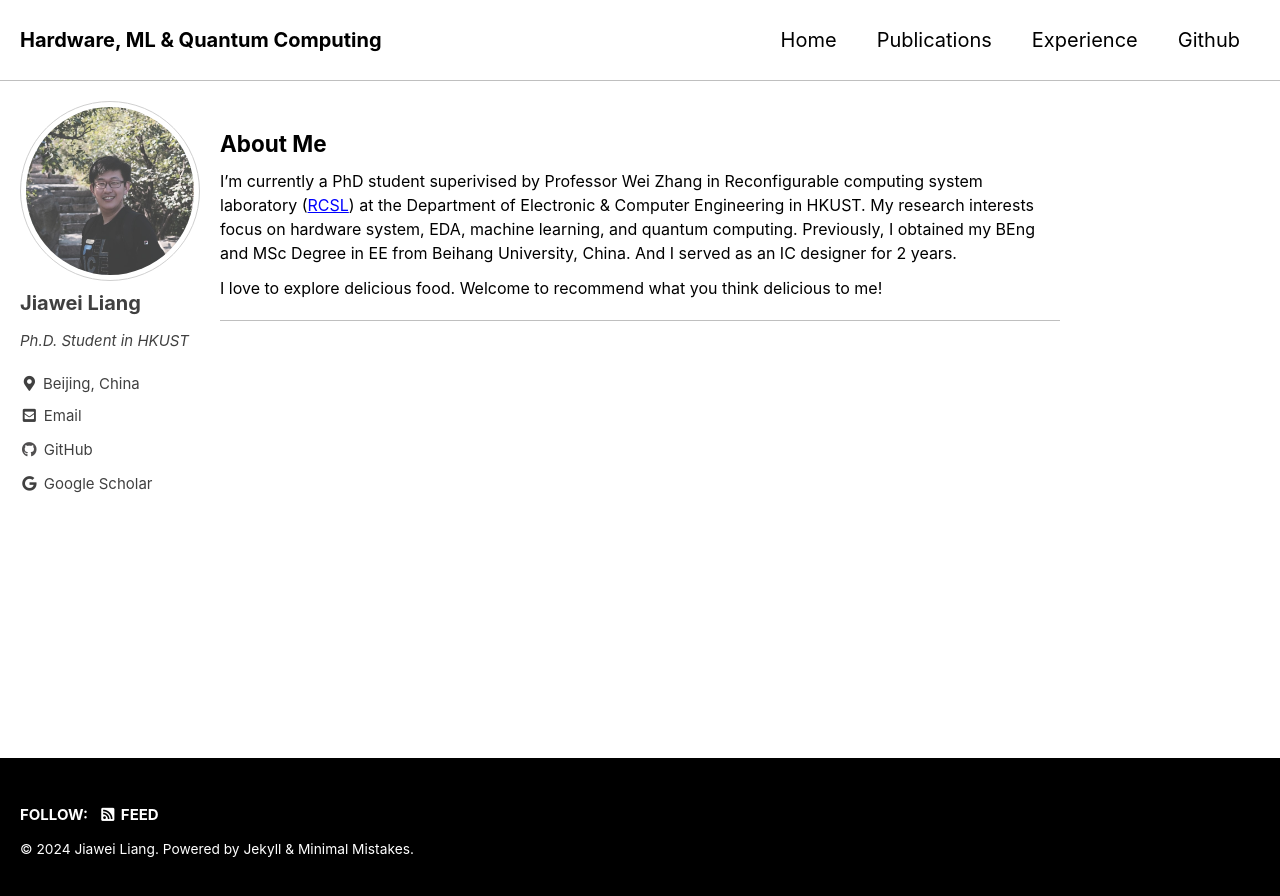
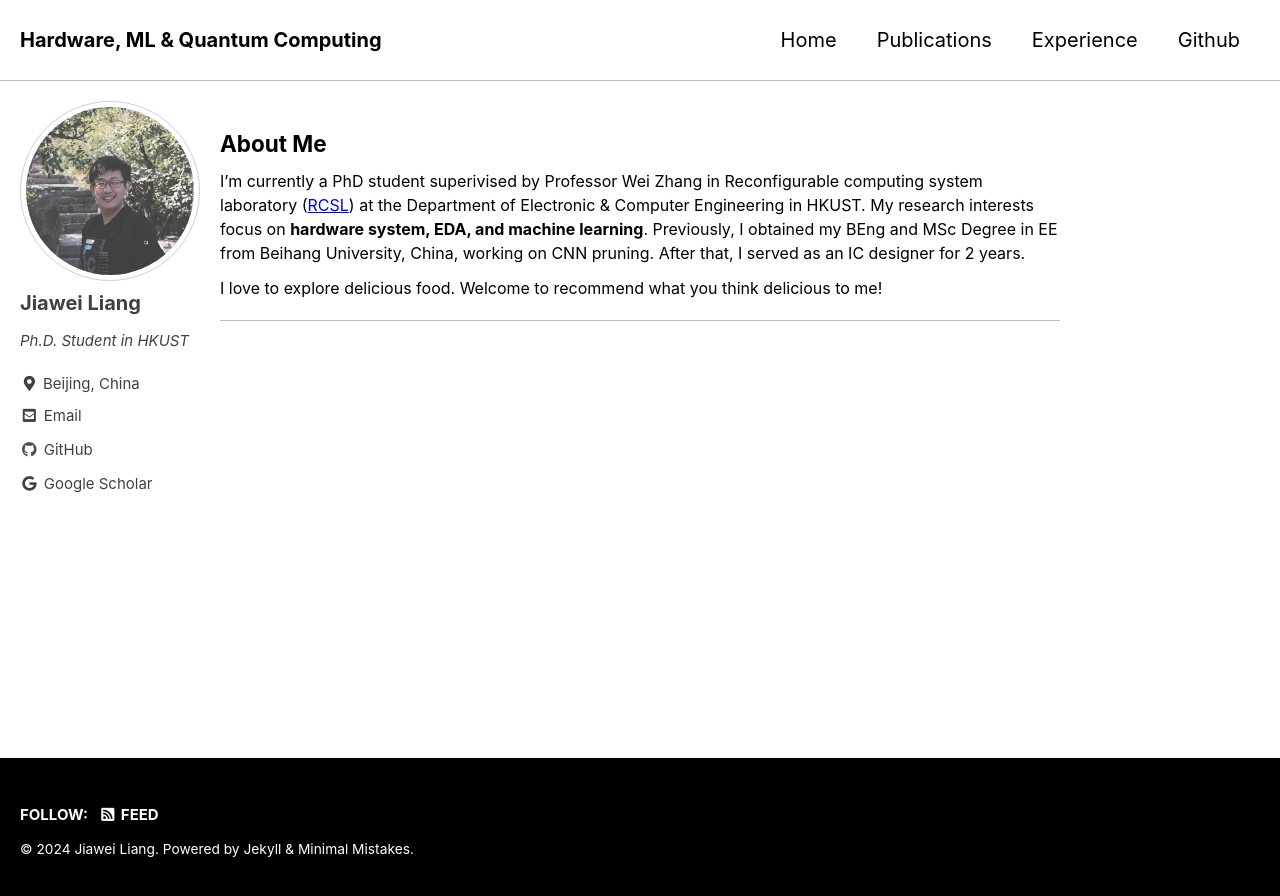
Before and after one commit to MasLiang/MasLiang.github.io, a Jekyll site: the page built from index.md, in a window 1280 px wide. Shown: the top 896 px of the page. Built offline with Jekyll 4.4.1, drawn with Linux system fonts in a browser that asks for light colours; cached includes are drawn as plain includes.

Commit message:
Update index.md

```diff
--- a/index.md
+++ b/index.md
@@ -5,8 +5,8 @@ order: 1
 ---
 ### About Me
 
-I'm currently a PhD student superivised by Professor Wei Zhang in Reconfigurable computing system laboratory ([RCSL](https://eeweiz.home.ece.ust.hk/index.html)) at the Department of Electronic & Computer Engineering in HKUST. My research interests focus on hardware system, EDA, machine learning, and quantum computing.
-Previously, I obtained my BEng and MSc Degree in EE from Beihang University, China. And I served as an IC designer for 2 years.
+I'm currently a PhD student superivised by Professor Wei Zhang in Reconfigurable computing system laboratory ([RCSL](https://eeweiz.home.ece.ust.hk/index.html)) at the Department of Electronic & Computer Engineering in HKUST. My research interests focus on **hardware system, EDA, and machine learning**.
+Previously, I obtained my BEng and MSc Degree in EE from Beihang University, China, working on CNN pruning. After that, I served as an IC designer for 2 years.
 
 I love to explore delicious food. Welcome to recommend what you think delicious to me!
 
```
